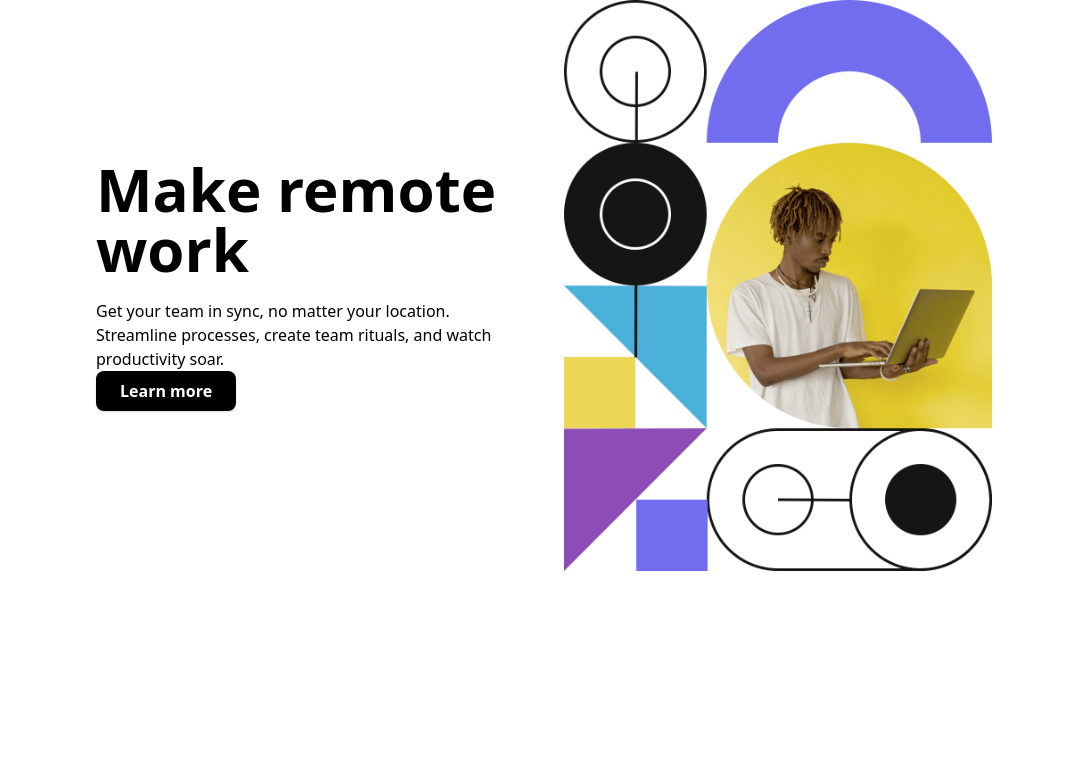
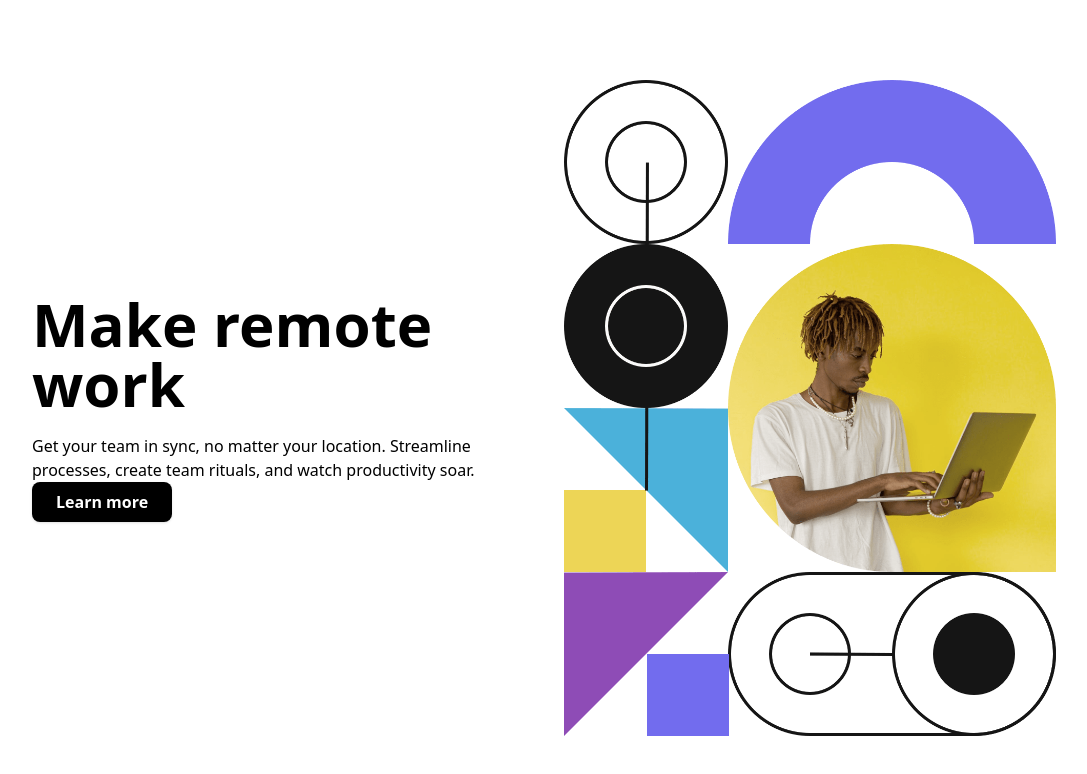
Before and after one commit to astarta16/into-section-with-dropdown-react-tailwind, a React (Vite) app: page / in a window 1280 px wide. Shown: the top 774 px of the page, without its empty margins (96-1183 px from the left). Built offline with nearby package versions, Linux system fonts and the light colour scheme.

Commit message:
finish main part

```diff
--- a/src/App.jsx
+++ b/src/App.jsx
@@ -7,8 +7,8 @@ function App() {
   return (
 
 <>
-<section className="grid grid-cols-1 gap-10 md:grid-cols-2 md:place-items-center max-w-5xl lg:max-w-4xl md:mx-auto">
-  <article>
+<section className="flex  flex-col-reverse py-20 md:grid  md:gap-10 md:grid-cols-2 md:place-items-center max-w-4xl lg:max-w-5xl md:mx-auto">
+  <article className="text-center md:text-left px-5 xl:px-0 mt-10 md:mt-0">
     <h1 className="font-bold text-4xl lg:text-6xl mb-5">Make remote work</h1>
     <p>Get your team in sync, no matter your location. Streamline processes, create team rituals, and watch productivity soar.</p>
     <button className="bg-black shadow text-white rounded-lg font-bold hover:opacity-75 transition-all duration-150 pt-2 pb-2 px-6 cursor-pointer">Learn more</button>
@@ -17,7 +17,7 @@ function App() {
   <article>
     <picture>
       <source media="(min-width:768px)" srcSet={desktop}/>
-      <img src={mobile} alt="main image" />
+      <img src={mobile} alt="main image" className="w-full" />
     </picture>
   </article>
 </section>
```
